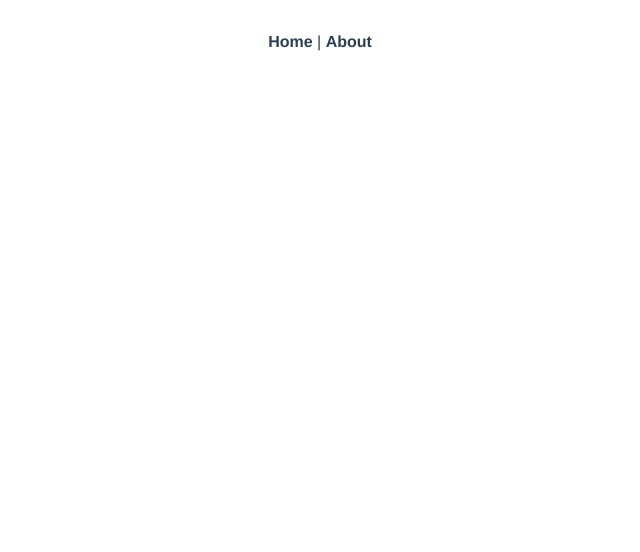
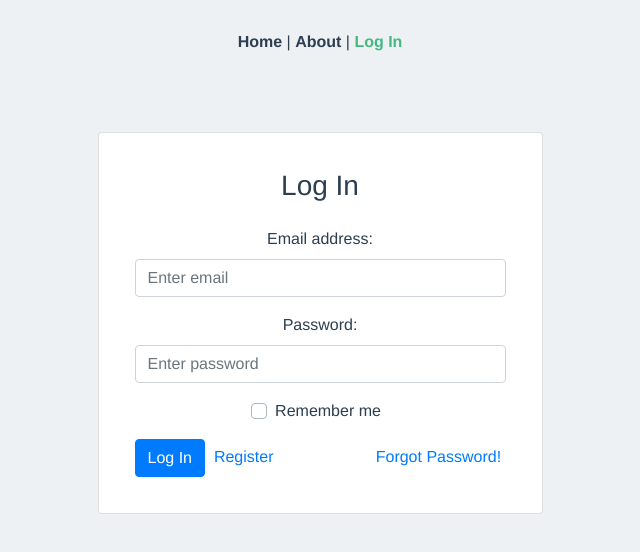
Before and after one commit to p5chi-auf/ScarletMine-frontend, a Vue app: page /login in a window 1280 px wide. Shown: the top 552 px of the page, without its empty margins (320-960 px from the left). Built offline with nearby package versions, Linux system fonts and the light colour scheme.

Commit message:
Login Page

```diff
--- a/src/App.vue
+++ b/src/App.vue
@@ -2,7 +2,8 @@
   <div id="app">
     <div id="nav">
       <router-link to="/">Home</router-link> |
-      <router-link to="/about">About</router-link>
+      <router-link to="/about">About</router-link> |
+      <router-link to="/login">Log In</router-link>
     </div>
     <router-view/>
   </div>
--- a/src/assets/source/sass/style.scss
+++ b/src/assets/source/sass/style.scss
@@ -2,3 +2,12 @@
 @import '~bootstrap/scss/bootstrap.scss';
 @import '~bootstrap-vue/src/index.scss';
 @import 'components/custom-variables';
+
+@import url('https://fonts.googleapis.com/css?family=Lato:400,700');
+body {
+  background: #EEF1F4 !important;
+  font-family: 'Lato', sans-serif !important;
+}
+.nav-background {
+  background: #353535;
+}
--- a/src/router.js
+++ b/src/router.js
@@ -14,6 +14,11 @@ export default new Router({
       component: Home
     },
     {
+      path: '/login',
+      name: 'login',
+      component: () => import(/* webpackChunkName: "login" */ './views/user/Login.vue')
+    },
+    {
       path: '/about',
       name: 'about',
       // route level code-splitting
--- a/src/views/user/Login.vue
+++ b/src/views/user/Login.vue
@@ -0,0 +1,69 @@
+<template>
+  <div>
+    <b-container>
+      <b-row align-h="center" class="mt-5">
+        <b-col cols="5">
+          <b-card class="p-3">
+            <h3 class="mb-4">Log In</h3>
+            <b-form @submit="onSubmit" v-if="show">
+              <b-form-group id="exampleInputGroup1"
+                            label="Email address:"
+                            label-for="exampleInput1"
+              >
+                <b-form-input id="exampleInput1"
+                              type="email"
+                              v-model="form.email"
+                              required
+                              placeholder="Enter email">
+                </b-form-input>
+              </b-form-group>
+              <b-form-group id="exampleInputGroup2"
+                            label="Password:"
+                            label-for="exampleInput2">
+                <b-form-input id="exampleInput2"
+                              type="password"
+                              v-model="form.password"
+                              required
+                              placeholder="Enter password">
+                </b-form-input>
+              </b-form-group>
+              <b-form-group id="exampleGroup4">
+                <b-form-checkbox-group v-model="form.checked" id="exampleChecks">
+                  <b-form-checkbox class="mb-2 mr-sm-2 mb-sm-0">Remember me</b-form-checkbox>
+                </b-form-checkbox-group>
+              </b-form-group>
+              <div class="d-flex justify-content-between">
+                <div>
+                  <b-button type="submit" variant="primary">Log In</b-button>&nbsp;
+                  <a href="#" >Register</a>&nbsp;&nbsp;&nbsp;&nbsp;&nbsp;&nbsp;&nbsp;&nbsp;&nbsp;&nbsp;&nbsp;&nbsp;&nbsp;&nbsp;&nbsp;&nbsp;&nbsp;&nbsp;&nbsp;&nbsp;&nbsp;&nbsp;
+                  <a href="#" >Forgot Password!</a>
+                </div>
+              </div>
+            </b-form>
+          </b-card>
+        </b-col>
+      </b-row>
+    </b-container>
+  </div>
+</template>
+
+<script>
+export default {
+  data () {
+    return {
+      form: {
+        email: '',
+        password: '',
+        checked: []
+      },
+      show: true
+    }
+  },
+  methods: {
+    onSubmit (evt) {
+      evt.preventDefault()
+      alert(JSON.stringify(this.form))
+    }
+  }
+}
+</script>
```
